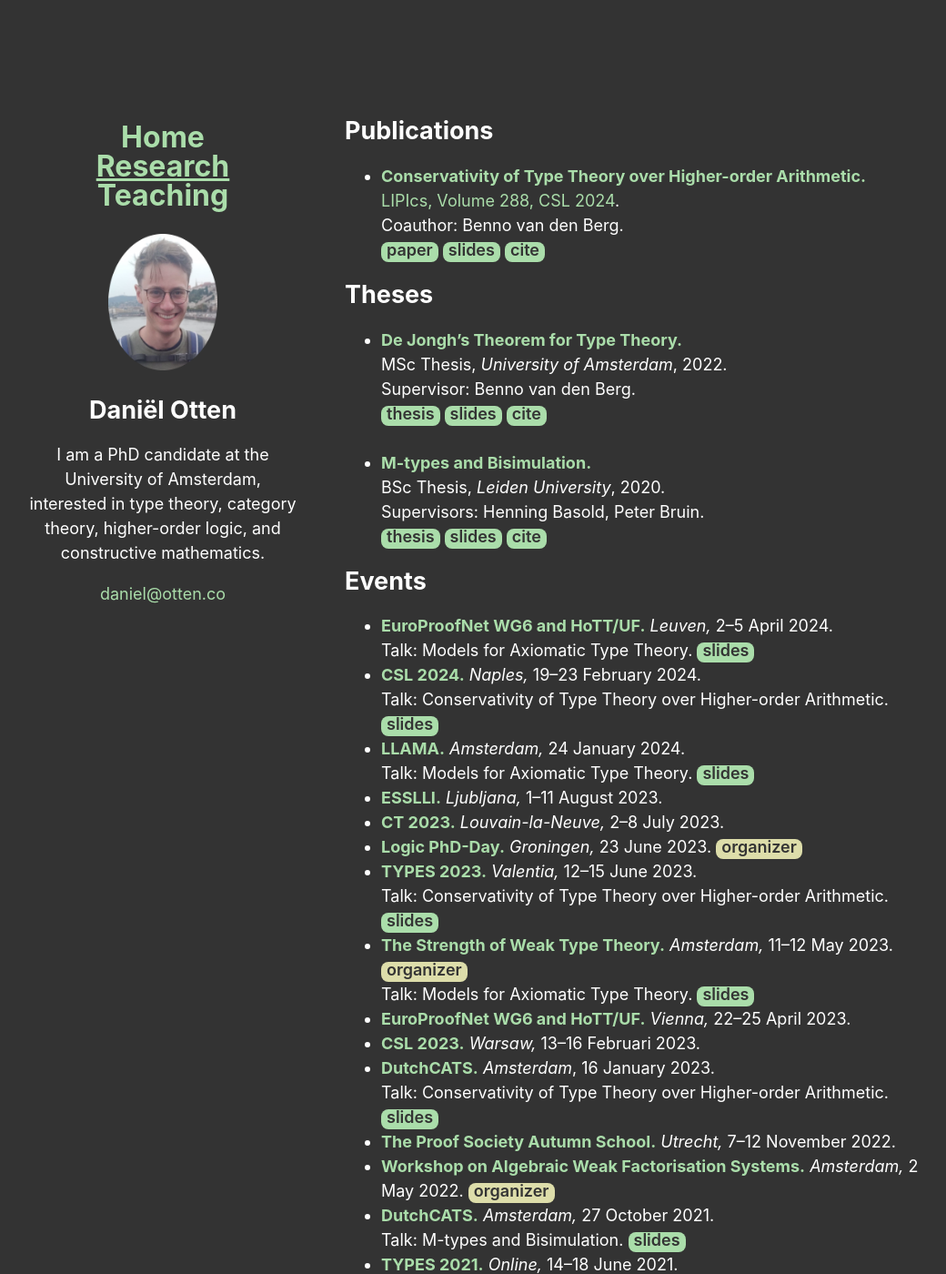
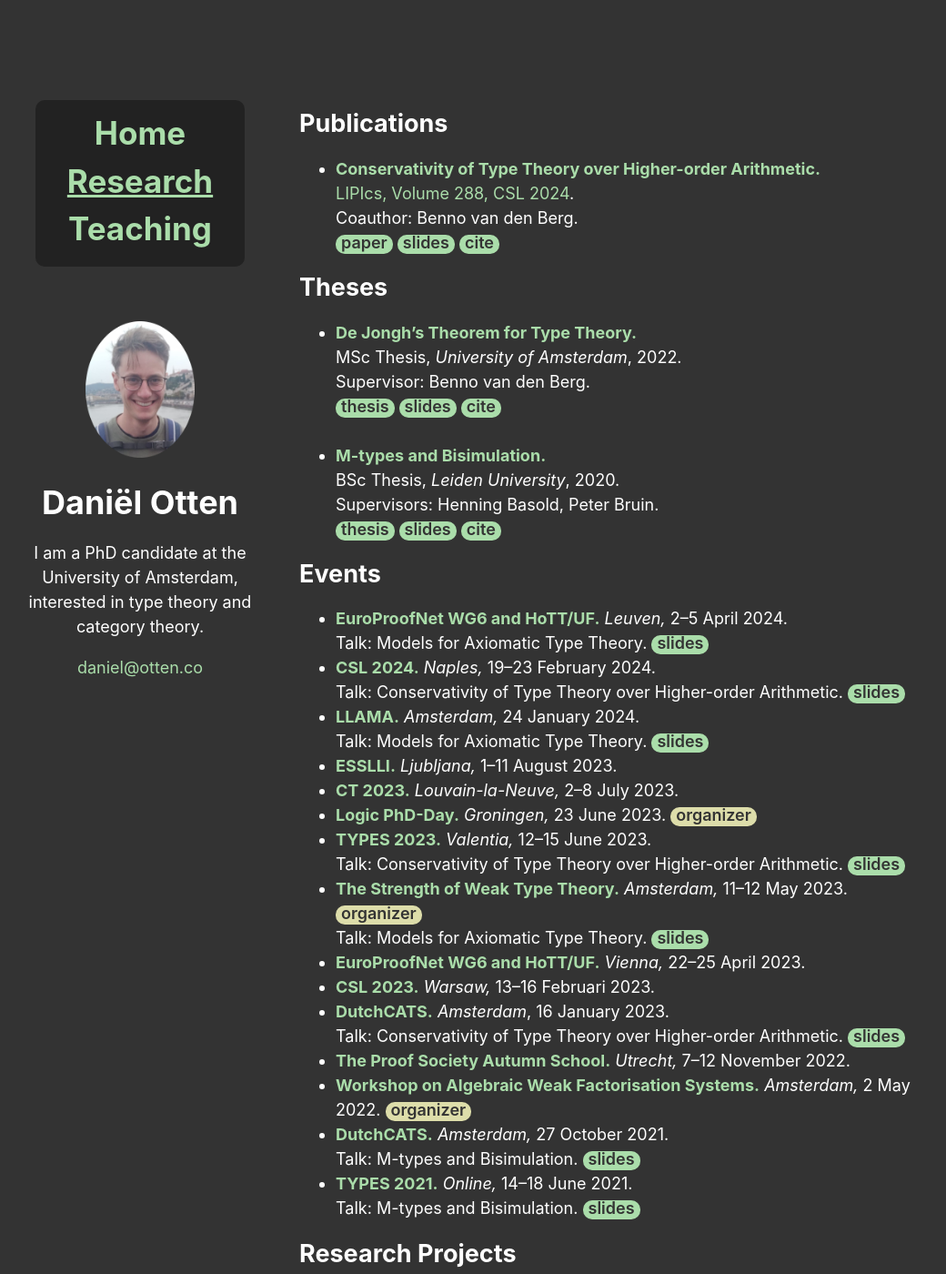
Before and after one commit to DDOtten/ddotten.github.io, a Jekyll site: the page built from research.md, in a window 1280 px wide and 1400 px high. Shown: the whole window at 91% size, without its empty margins (111-1151 px from the left). Built offline with Jekyll 4.4.1, drawn with Linux system fonts in a browser that asks for light colours.

Commit message:
updated navigation

```diff
--- a/_config.yml
+++ b/_config.yml
@@ -7,7 +7,7 @@ email: daniel@otten.co
 
 # Search Engine Optimization (SEO)
 keywords: daniel otten, daniël otten, ddotten, dotten, type theory, category theory, higher-order logic, propositional type theory, constructive mathematics, conservativity.
-description: I am a PhD candidate at the University of Amsterdam, interested in type theory, category theory, higher-order logic, and constructive mathematics.
+description: I am a PhD candidate at the University of Amsterdam, interested in type theory and category theory.
 canonical: https://otten.co
 
 # Links
--- a/_layouts/minimal_page.html
+++ b/_layouts/minimal_page.html
@@ -15,9 +15,7 @@
   </head>
 
   <body>
-    <div class="wrapper">
-      {{ content }}
-    </div>
+    {{ content }}
     <script src="https://cdn.mathjax.org/mathjax/latest/MathJax.js?config=TeX-AMS-MML_HTMLorMML" type="text/javascript"></script>
   </body>
 </html>
--- a/_layouts/page.html
+++ b/_layouts/page.html
@@ -15,28 +15,29 @@
   </head>
 
   <body>
-    <div class="wrapper">
     <header>
-        <nav><h1 style="font-size: 24pt">
+      <div id="nav"><nav>
         <!-- page navigation with the current page underlined -->
         <a href="/">{% if page.url == '/' %}<u>{% endif %}Home{% if page.url == '/' %}</u>{% endif %}</a><br>
         <a href="/research">{% if page.url == '/research' %}<u>{% endif %}Research{% if page.url == '/research' %}</u>{% endif %}</a><br>
         <a href="/teaching">{% if page.url == '/teaching' %}<u>{% endif %}Teaching{% if page.url == '/teaching' %}</u>{% endif %}</a><br>
-        </h1></nav>
-        <img src="{{site.avatar}}" width=120px height=150px/>
+      </nav></div>
+      <div id="name">
+        <div id="img"><img src="{{site.avatar}}" width=120px height=150px/></div>
 
-        <h2>{{site.title}}</h2>
+        <h1>{{site.title}}</h1>
 
-        <p>{{site.description}}</p>
+        <div id="description"><p>{{site.description}}</p></div>
 
         <!-- obfuscated email -->
-        <script>document.write('<a href="ma&#105lto:'+'d'+'an%69e'+'l'+'@'+'ot'+'t'+'en'+'.'+'c'+'o'+'">dan'+'&#105el'+'@'+'ott'+'en.co</a>');</script><br><br><br>
+        <script>document.write('<a href="ma&#105lto:'+'d'+'an%69e'+'l'+'@'+'ot'+'t'+'en'+'.'+'c'+'o'+'">dan'+'&#105el'+'@'+'ott'+'en.co</a>');</script><br><br>
+      </div>
     </header>
 
     <section>
       {{content}}
     </section>
-    </div>
+
     <script src="https://cdn.mathjax.org/mathjax/latest/MathJax.js?config=TeX-AMS-MML_HTMLorMML" type="text/javascript"></script>
   </body>
 </html>
--- a/assets/css/style.scss
+++ b/assets/css/style.scss
@@ -1,125 +1,131 @@
 ---
 ---
 
-:root {
-    --red:       #ddaaaa;
-    --green:     #aaddaa;
-    --blue:      #aaaadd;
-    --yellow:    #ddddaa;
-    --pink:      #ddaadd;
-    --mizu:      #aadddd;
-    --gray:      #333333;
-    --lightgray: #dddddd;
-    --darkgray:  #222222;
+h1, h2, h3, h4, h5, h6 {
+    line-height: 1;
 }
+
+$red:       #ddaaaa;
+$green:     #aaddaa;
+$blue:      #aaaadd;
+$yellow:    #ddddaa;
+$pink:      #ddaadd;
+$mizu:      #aadddd;
+$gray:      #333333;
+$lightgray: #dddddd;
+$darkgray:  #222222;
+$font:      18px/1.5 -apple-system, BlinkMacSystemFont, "Segoe UI", Roboto, Oxygen, Ubuntu, Cantarell, "Fira Sans", "Droid Sans", "Helvetica Neue", Arial, sans-serif, "Apple Color Emoji", "Segoe UI Emoji", "Segoe UI Symbol";
+$monofont:  Monaco, Bitstream Vera Sans Mono, Lucida Console, Terminal, Consolas, Liberation Mono, DejaVu Sans Mono, Courier New, monospace;
 
 body {
     color: white;
-    background-color: var(--gray);
+    background-color: $gray;
+    width: 1000px;
     padding: 100px;
+    overflow-x: clip;
     overflow-y: scroll;
     scrollbar-gutter: stable;
-    font: 18px/1.5 -apple-system, BlinkMacSystemFont, "Segoe UI", Roboto, Oxygen, Ubuntu, Cantarell, "Fira Sans", "Droid Sans", "Helvetica Neue", Arial, sans-serif, "Apple Color Emoji", "Segoe UI Emoji", "Segoe UI Symbol";
+    font: $font;
     font-size: large;
     font-weight: 400;
+    margin: 0px auto;
+    -webkit-font-smoothing: subpixel-antialiased;
+}
+
+header {
+    width: 250px;
+    float: left;
+    position: fixed;
+    text-align: center;
+}
+
+nav {
+    font-size: 35px;
+    font-weight: bold;
+    background-color: $darkgray;
+    padding: 10px 10px 15px 10px;
+    margin:  10px 10px 60px 10px;
+    border-radius: 10px;
+}
+
+section {
+    width: 700px;
+    float: right;
+    padding-bottom: 100px;
 }
 
 strong {
-    color: var(--green);
+    color: $green;
 }
 
 a {
-    color: var(--green);
+    color: $green;
     text-decoration: none;
+    &:hover {
+        color: $blue;
+    }
 }
 
-a:hover {
-    color: var(--blue);
-}
-
-.button {
-    color: var(--gray);
-    background-color: var(--green);
+@mixin box {
+    color: $gray;
+    background-color: white;
     display: inline-block;
-    cursor: pointer;
-    padding: 1px 6px 6px 6px;
-    border-radius: 0.5rem;
-    font-weight: 600;
-    text-align: center;
-    line-height: 15px;
-}
-.button:hover {
-    color: var(--gray);
-    background-color: var(--blue);
-}
-
-mark {
-    color: var(--gray);
-    background-color: var(--yellow);
-    display: inline-block;
-    padding: 1px 6px 6px 6px;
-    border-radius: 0.5rem;
+    padding: 1px 6px 5px 6px;
+    border-radius: 10px;
     font-weight: 600;
     text-align: center;
     line-height: 15px;
 }
 
-h1, h2, h3, h4, h5, h6 {
-    line-height: 1;
+.button {
+    @include box;
+    background-color: $green;
+    cursor: pointer;
+    &:hover {
+        color: $gray;
+        background-color: $blue;
+    }
+}
+
+mark {
+    @include box;
+    background-color: $yellow;
 }
 
 blockquote {
     border-left: 1px solid white;
-    margin: 0;
-    padding: 0 0 0 20px;
+    margin-left: 10px;
+    padding-left: 10px;
     font-style: italic;
 }
 
-code, pre {
-    font-family: Monaco, Bitstream Vera Sans Mono, Lucida Console, Terminal, Consolas, Liberation Mono, DejaVu Sans Mono, Courier New, monospace;
-    background-color: var(--darkgray);
+pre {
+    background-color: $darkgray;
+    font: $monofont;
+    padding: 5px 10px;
+    border-radius: 10px;
+    overflow-x: auto;
 }
 
-pre {
-    padding: 8px 15px;
-    border-radius: 5px;
-    overflow-x: auto;
+code {
+    font: $monofont;
 }
 
 table {
     width: 100%;
     border-collapse: collapse;
+    margin: 0px;
 }
 
 td {
     text-align: left;
     padding: 5px 10px;
-}
-
-td:first-child {
-    text-align: right;
-    vertical-align: top;
-    width: 85pt;
-    border-right: 1px solid white;
-}
-
-.wrapper {
-    width: 1000px;
-    margin: 0 auto;
-}
-
-header {
-    width: 300px;
-    float: left;
-    position: fixed;
-    -webkit-font-smoothing: subpixel-antialiased;
-    text-align: center
-}
-
-section {
-    width: 650px;
-    float: right;
-    padding-bottom: 50px;
+    &:first-child {
+        text-align: right;
+        vertical-align: top;
+        width: 115px;
+        border-right: 1px solid white;
+    }
 }
 
 small {
@@ -127,55 +133,61 @@ small {
 }
 
 hr {
-    border: 0;
     background: white;
     height: 1px;
-    margin: 0 0 20px;
 }
 
-// For phones or other devises that have limited screen width
-@media print, screen and (max-width: 1100px) {
-    .pub-row {
-        display: flex;
-        align-items: center;
+@media screen and (max-width: 1200px) {
+    body {
+        word-wrap: break-word;
+        width: auto;
+        margin: 0px;
     }
-
-    div.wrapper {
-        width: auto;
-        margin: 0;
-    }
-
-    header, section, footer {
+    section {
+        padding-left: 300px;
         float: none;
         position: static;
         width: auto;
     }
+}
 
-    header {
-        padding-right: 500px;
-    }
-
-    section {
-        border-top: 1px solid #e5e5e5;
-        border-width: 1px 0;
-        padding: 20px 0;
-        margin: 0 0 20px;
-    }
-
-    header a small {
-        display: inline;
+@media screen and (max-width: 900px) {
+    #img {
+        display: none;
     }
 
     body {
         word-wrap: break-word;
         padding: 15px;
+        width: auto;
+        margin: 0px;
+    }
+
+    header, section {
+        float: none;
+        position: static;
+        width: auto;
+        padding: 0px;
     }
 
     header {
-        padding: 0;
+        display: flex;
+        flex-flow: column;
     }
 
-    pre, code {
-        word-wrap: normal;
+    #name {
+        order: 1;
+    }
+    #nav {
+        order: 2;
+    }
+
+    nav {
+        margin:  10px 0px 10px 0px;
+    }
+
+    header {
+        padding: 0px;
+        margin: 0px;
     }
   }
```
Also changed, not shown: index.md (+1 -1 lines). Lines whose indentation alone changed are shown as unchanged.
